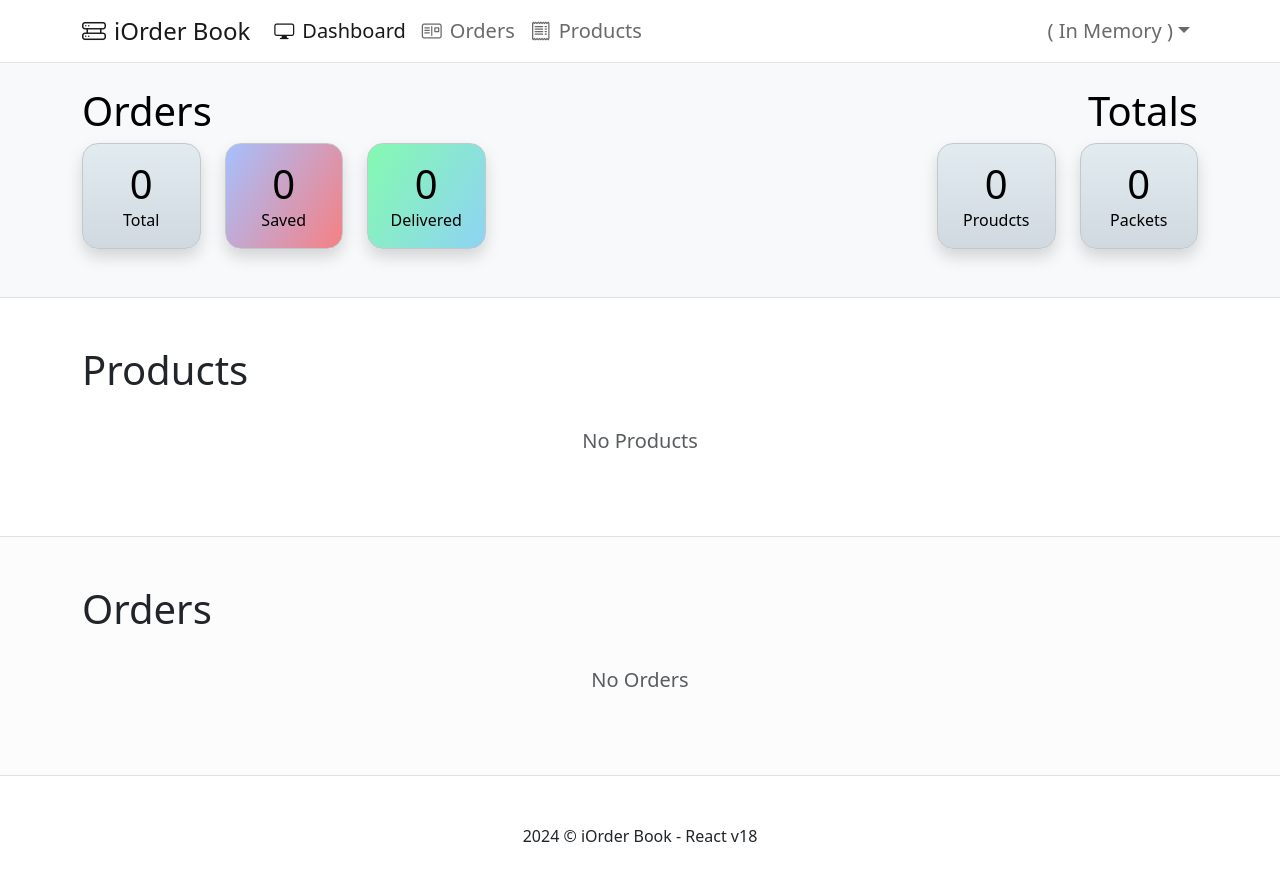
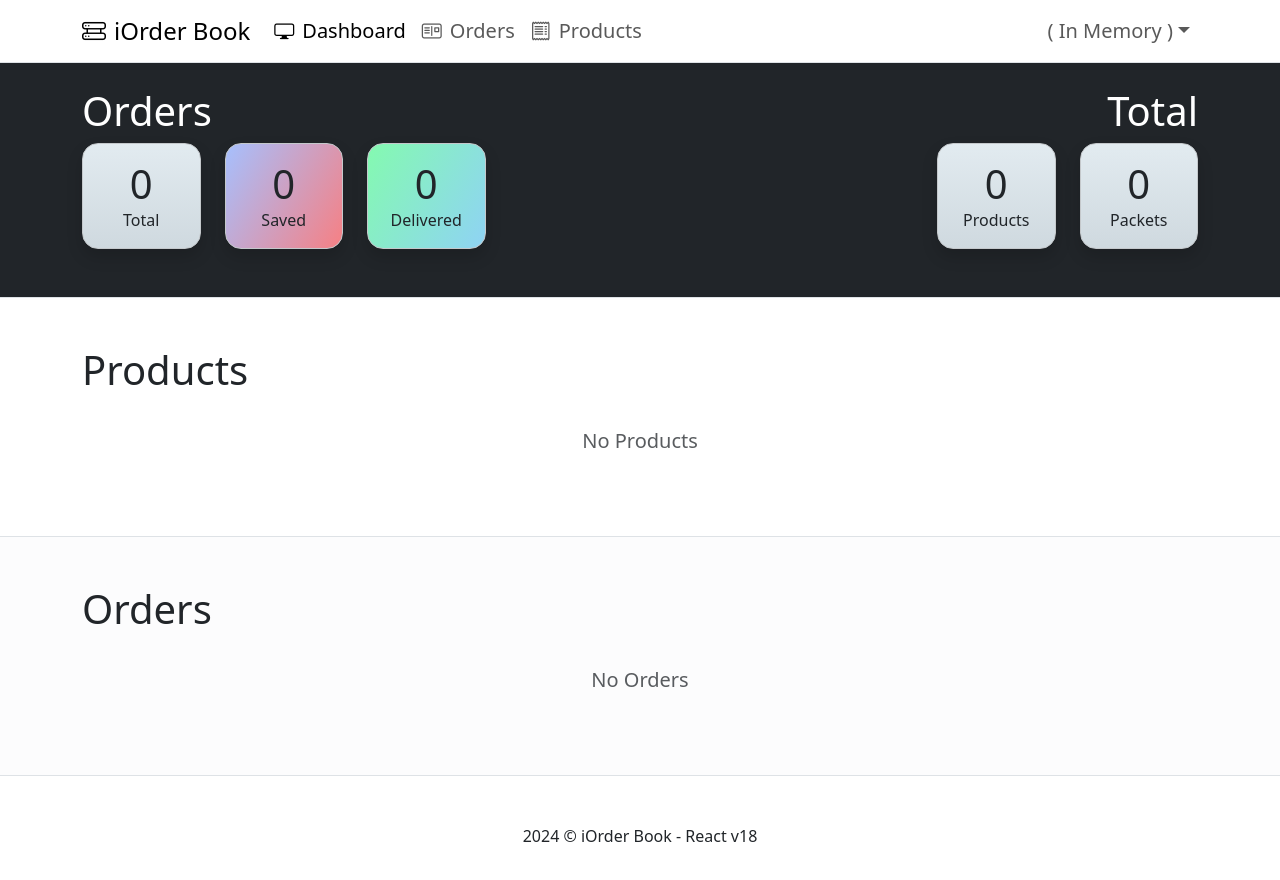
Before and after one commit to indra4you/iOrderBook, a React (Vite) app in the folder React.v18/: page / in a window 1280 px wide. Shown: the top 880 px of the page. Built offline with nearby package versions, Linux system fonts and the light colour scheme.

Commit message:
Few improvements

```diff
--- a/React.v18/src/pages/dashboard/components/StatisticsComponent.tsx
+++ b/React.v18/src/pages/dashboard/components/StatisticsComponent.tsx
@@ -60,7 +60,7 @@ export const StatisticsComponent = (
     }
 
     return (
-        <div className="border-bottom pt-4 py-md-4 text-bg-light">
+        <div className="border-bottom pt-4 py-md-4 text-bg-dark">
             <Container>
                 <Row>
                     <Col md="6">
@@ -68,7 +68,7 @@ export const StatisticsComponent = (
 
                         <Row className="text-center">
                             <Col xs="6" sm="4" xl="3" className="mb-4">
-                                <div className="h-100 p-3 border border-secondary-subtle rounded-4 bg-status-light shadow">
+                                <div className="h-100 p-3 border border-secondary-subtle rounded-4 bg-status-light shadow text-dark">
                                     <span className="display-6">{ noOfOrders() }</span>
                                     <br />
                                     <span>Total</span>
@@ -76,7 +76,7 @@ export const StatisticsComponent = (
                             </Col>
 
                             <Col xs="6" sm="4" xl="3" className="mb-4">
-                                <div className="h-100 p-3 border border-secondary-subtle rounded-4 bg-status-saved shadow">
+                                <div className="h-100 p-3 border border-secondary-subtle rounded-4 bg-status-saved shadow text-dark">
                                     <span className="display-6">{ noOfSavedOrders() }</span>
                                     <br />
                                     <span>Saved</span>
@@ -84,7 +84,7 @@ export const StatisticsComponent = (
                             </Col>
 
                             <Col xs="6" sm="4" xl="3" className="mb-4">
-                                <div className="h-100 p-3 border border-secondary-subtle rounded-4 bg-status-delivered shadow">
+                                <div className="h-100 p-3 border border-secondary-subtle rounded-4 bg-status-delivered shadow text-dark">
                                     <span className="display-6">{ noOfDeliveredOrders() }</span>
                                     <br />
                                     <span>Delivered</span>
@@ -94,19 +94,19 @@ export const StatisticsComponent = (
                     </Col>
 
                     <Col md="6">
-                        <h1 className="text-md-end">Totals</h1>
+                        <h1 className="text-md-end">Total</h1>
 
                         <Row className="justify-content-md-end text-center">
                             <Col xs="6" sm="4" xl="3" className="mb-4">
-                                <div className="h-100 p-3 border border-secondary-subtle rounded-4 bg-status-light shadow">
+                                <div className="h-100 p-3 border border-secondary-subtle rounded-4 bg-status-light shadow text-dark">
                                     <span className="display-6">{ noOfProducts() }</span>
                                     <br />
-                                    <span>Proudcts</span>
+                                    <span>Products</span>
                                 </div>
                             </Col>
 
                             <Col xs="6" sm="4" xl="3" className="mb-4">
-                                <div className="h-100 p-3 border border-secondary-subtle rounded-4 bg-status-light shadow">
+                                <div className="h-100 p-3 border border-secondary-subtle rounded-4 bg-status-light shadow text-dark">
                                     <span className="display-6">{ grandTotalProductOrderQuantity() }</span>
                                     <br />
                                     <span>Packets</span>
--- a/React.v18/src/styles.scss
+++ b/React.v18/src/styles.scss
@@ -11,7 +11,8 @@ body {
 }
 
 .navbar {
-    opacity: 0.9;
+    background: hsla(0, 0%, 100%, .8) !important;
+    backdrop-filter: saturate(180%) blur(5px);
 
     .nav-item.dropdown {
         .dropdown-menu {
```
